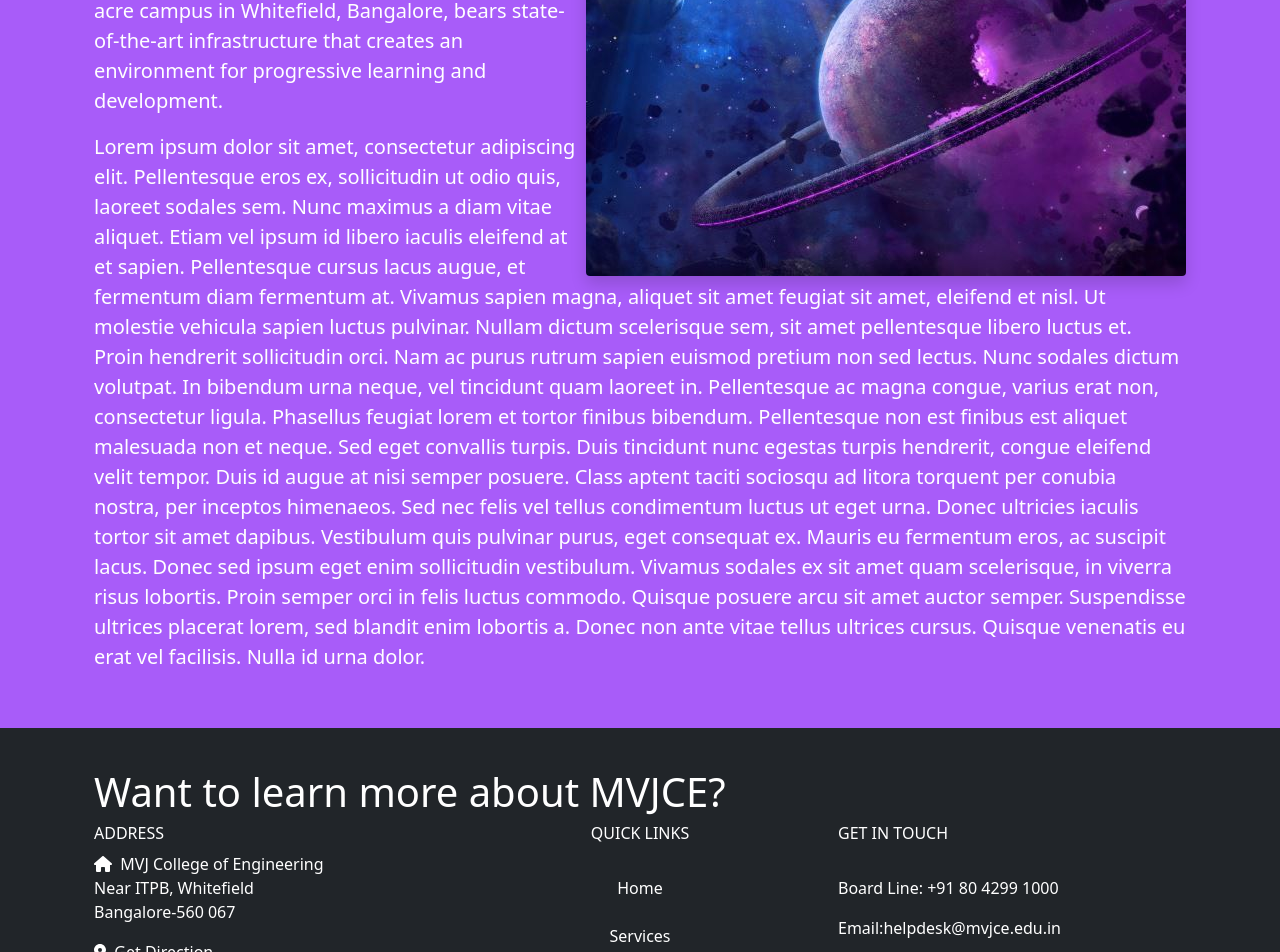
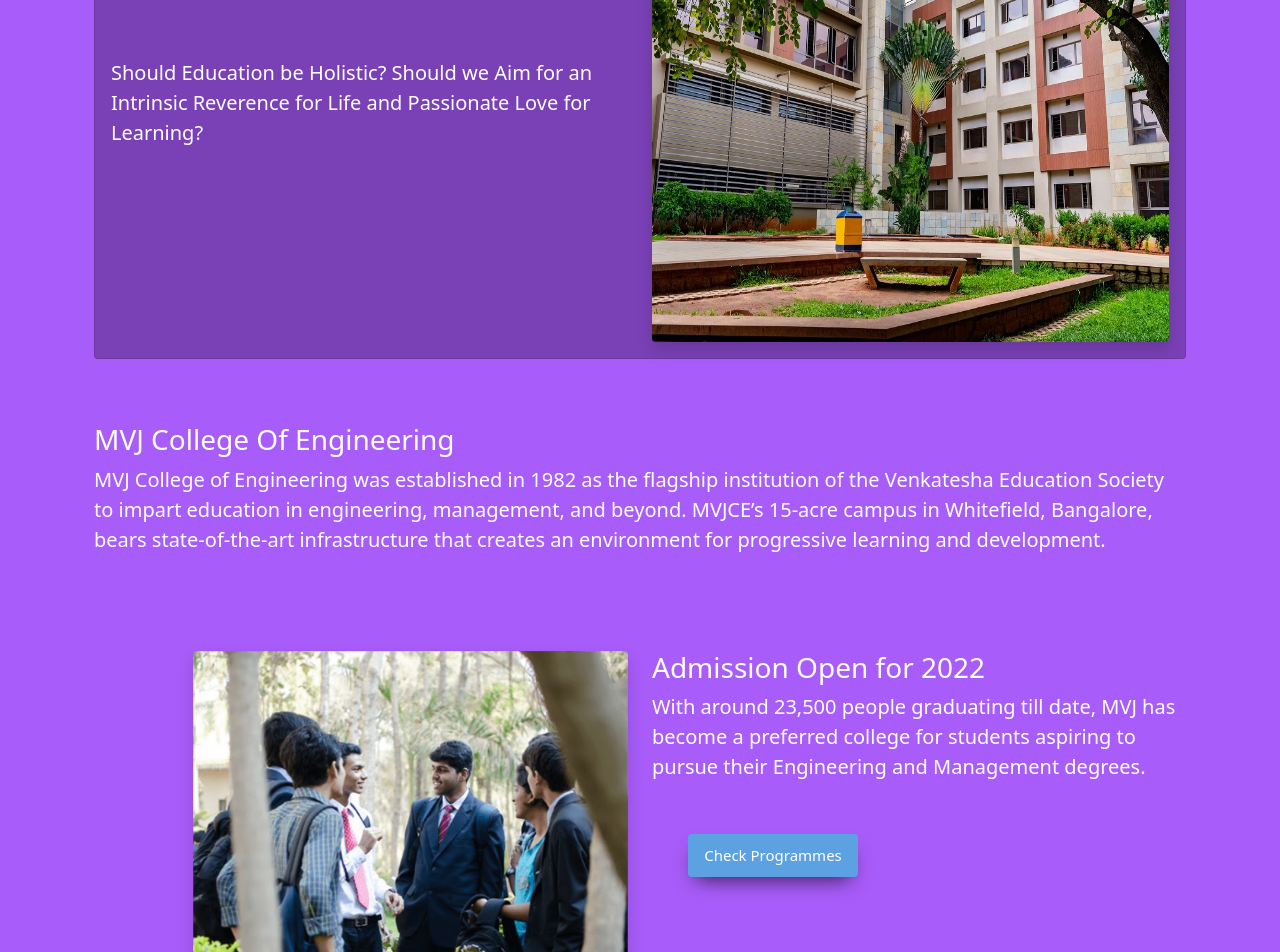
Before and after one commit to SrivathsaKunikullaya/React-Major-Project, a React (Create React App) app: page /About in a window 1280 px wide. Shown: the part 380-1332 px from the top of the page. Built offline with nearby package versions, Linux system fonts and the light colour scheme; the HTML template or start-up script is replaced by a standard one.

Commit message:
fifth coomit

```diff
--- a/src/App.css
+++ b/src/App.css
@@ -8,7 +8,20 @@
 }
 .main-heading {
   color: #fff;
+  animation: pop-in .8s cubic-bezier(0, 0.9, 0.3, 1.2) forwards;
+  opacity: 0;
 }
+@keyframes pop-in {
+  0% {
+    opacity: 0;
+    transform: translateY(-4rem) scale(.8);
+  }
+  100% {
+    opacity: 1;
+    transform: none;
+  }
+}
+
 .home-p{
   color: #fff;
   font-size: 20px;
@@ -65,7 +78,7 @@
   content: '»';
   position: absolute;
   opacity: 0;
-  top: 14px;
+  top: 10px;
   right: -20px;
   transition: 0.5s;
 }
@@ -79,6 +92,46 @@
   opacity: 1;
   right: 10px;
 }
+.btn-cp {
+  border-radius: 4px;
+  background-color: #5ca1e1;
+  border: none;
+  color: #fff;
+  text-align: center;
+  font-size: 15px;
+  padding: 10px;
+  width: 170px;
+  transition: all 0.5s;
+  cursor: pointer;
+  margin: 36px;
+  box-shadow: 0 10px 20px -8px rgba(0, 0, 0,.7);
+}
+
+.btn-cp{
+  cursor: pointer;
+  display: inline-block;
+  position: relative;
+  transition: 0.5s;
+}
+
+.btn-cp:after {
+  content: '»';
+  position: absolute;
+  opacity: 0;
+  top: 10px;
+  right: -20px;
+  transition: 0.5s;
+}
+
+.btn-cp:hover{
+  padding-right: 24px;
+  padding-left:8px;
+}
+
+.btn-cp:hover:after {
+  opacity: 1;
+  right: 10px;
+}
 
 a{
   text-decoration: none;
@@ -87,3 +140,11 @@
 {
   color: #fff;
 }
+.cd{
+  background:#7A41B7;
+
+}
+.about-card{
+  display:flex;
+  align-items: center;
+}
--- a/src/App.js
+++ b/src/App.js
@@ -12,7 +12,7 @@
 function App() {
   return (
     <div>
-      <Router>
+      <Router >
         <div className="App">
           <>
             <Navbar bg="dark" variant="dark" sticky="top" expand="sm" collapseOnSelect className="border-shadow">
--- a/src/components/About.js
+++ b/src/components/About.js
@@ -1,7 +1,10 @@
 import React from "react";
 import "../App.css";
-import img1 from "../images/img9.jpg"
-import Footer from "./Footer"
+import GoToTop from '../inc/GoToTop'
+import img1 from "../images/img1.jpg"
+import img2 from "../images/img2.png"
+import Footer from "../inc/Footer"
+import { Link } from "react-router-dom"
 const About = () => {
     return (
         <div>
@@ -9,7 +12,29 @@
                 <div className="container">
                     <div className="row">
                         <div className="col-md-4 my-auto">
-                            <h3 className="main-heading">About Us</h3>
+                            <h1 className="main-heading">About MVJCE</h1>
+                        </div>
+                    </div>
+                </div>
+            </section>
+            <section className="py-4">
+                <div className="container">
+                    <div className="card mt-4 cd">
+                        <div className="card-body  cb">
+                            <div className="row">
+                                <div className="col-md-6 about-card order-md-1">
+
+                                    <p className="home-p ">
+                                        Should Education be Holistic? Should we Aim for
+                                        an Intrinsic Reverence for Life and Passionate Love for Learning?
+                                    </p>
+
+                                </div>
+                                <div className="col-md-6 order-md-2">
+
+                                    <img src={img1} class="rounded float-end shadow img-fluid " style={{ height: 463 }} alt="..." />
+                                </div>
+                            </div>
                         </div>
                     </div>
                 </div>
@@ -17,8 +42,7 @@
             <section className="section">
                 <div className="container">
 
-                    <h4 className="main-heading">Srivathsa Kunikullaya H</h4>
-                    <img src={img1} class="rounded float-end shadow " alt="..." />
+                    <h3 className="main-heading">MVJ College Of Engineering</h3>
                     <p className="home-p">
                         MVJ College of Engineering was established in 1982
                         as the flagship institution of the Venkatesha Education
@@ -26,41 +50,28 @@
                         and beyond. MVJCE’s 15-acre campus in Whitefield,
                         Bangalore, bears state-of-the-art infrastructure that
                         creates an environment for progressive learning and development.</p>
-                    <p className="home-p">
-                        Lorem ipsum dolor sit amet, consectetur adipiscing elit.
-                        Pellentesque eros ex, sollicitudin ut odio quis, laoreet
-                        sodales sem. Nunc maximus a diam vitae aliquet. Etiam vel
-                        ipsum id libero iaculis eleifend at et sapien. Pellentesque
-                        cursus lacus augue, et fermentum diam fermentum at. Vivamus
-                        sapien magna, aliquet sit amet feugiat sit amet, eleifend
-                        et nisl. Ut molestie vehicula sapien luctus pulvinar.
-                        Nullam dictum scelerisque sem, sit amet pellentesque
-                        libero luctus et. Proin hendrerit sollicitudin orci.
-                        Nam ac purus rutrum sapien euismod pretium non sed
-                        lectus. Nunc sodales dictum volutpat. In bibendum
-                        urna neque, vel tincidunt quam laoreet in.
-                        Pellentesque ac magna congue, varius erat non,
-                        consectetur ligula. Phasellus feugiat lorem et tortor
-                        finibus bibendum. Pellentesque non est finibus est
-                        aliquet malesuada non et neque. Sed eget convallis turpis.
-                        Duis tincidunt nunc egestas turpis hendrerit, congue eleifend
-                        velit tempor. Duis id augue at nisi semper posuere. Class
-                        aptent taciti sociosqu ad litora torquent per conubia nostra,
-                        per inceptos himenaeos. Sed nec felis vel tellus condimentum
-                        luctus ut eget urna. Donec ultricies iaculis tortor sit amet
-                        dapibus. Vestibulum quis pulvinar purus, eget consequat ex.
-                        Mauris eu fermentum eros, ac suscipit lacus.
-                        Donec sed ipsum eget enim sollicitudin vestibulum.
-                        Vivamus sodales ex sit amet quam scelerisque,
-                        in viverra risus lobortis. Proin semper orci in felis
-                        luctus commodo. Quisque posuere arcu sit amet auctor semper.
-                        Suspendisse ultrices placerat lorem, sed blandit enim lobortis a.
-                        Donec non ante vitae tellus ultrices cursus. Quisque venenatis
-                        eu erat vel facilisis. Nulla id urna dolor.
-                    </p>
                 </div>
             </section >
+            <section className="section">
+                <div className="container">
+                    <div className="row">
+                        <div className="col-md-6 order-md-1">
+                            <img src={img2} class="rounded float-end shadow img-fluid " style={{ height: 435 }} alt="..." />
+                        </div>
+                        <div className="col-md-6 order-md-2">
+                            <h3 className="main-heading">Admission Open for 2022</h3>
+                            <p className="home-p">
+                                With around 23,500 people graduating till date, MVJ has become
+                                a preferred college for students aspiring to pursue their
+                                Engineering and Management degrees.
+                            </p>
+                            <Link to="/Programmes" className="btn-cp"><span>Check Programmes</span></Link>
+                        </div>
+                    </div>
+                </div>
+            </section>
             <Footer />
+            <GoToTop />
         </div>
     );
 };
--- a/src/components/Admission.js
+++ b/src/components/Admission.js
@@ -1,6 +1,7 @@
 import React from 'react'
 import { FontAwesomeIcon } from "@fortawesome/react-fontawesome"
-import Footer from "./Footer"
+import Footer from "../inc/Footer"
+import GoToTop from '../inc/GoToTop'
 const Admission = () => {
     return (
         <div>
@@ -85,6 +86,7 @@
                 </div>
             </section>
             <Footer />
+            <GoToTop />
         </div>
     )
 }
--- a/src/components/Contact.js
+++ b/src/components/Contact.js
@@ -1,7 +1,8 @@
 import React from 'react';
-import Footer from "./Footer"
+import Footer from "../inc/Footer"
 import Button from 'react-bootstrap/Button';
 import Form from 'react-bootstrap/Form';
+import GoToTop from '../inc/GoToTop'
 const Contact = () => {
     return (
         <div>
@@ -68,6 +69,7 @@
                 </div>
             </section>
             <Footer />
+            <GoToTop />
         </div>
     );
 };
--- a/src/components/Home.js
+++ b/src/components/Home.js
@@ -1,9 +1,10 @@
 import React from 'react';
 import "../App.css"
+import GoToTop from '../inc/GoToTop'
 import { Link } from "react-router-dom"
-import VMC from './VMC';
-import Slider from './Slider'
-import Footer from './Footer'
+import VMC from '../inc/VMC';
+import Slider from '../inc/Slider'
+import Footer from '../inc/Footer'
 const Home = () => {
     return (
         <div>
@@ -31,6 +32,7 @@
 
             <VMC />
             <Footer />
+            <GoToTop />
         </div>
     );
 };
--- a/src/components/Programmes.js
+++ b/src/components/Programmes.js
@@ -1,10 +1,10 @@
 import React from 'react';
 import "../App.css";
-
+import GoToTop from '../inc/GoToTop'
 import img10 from "../images/img10.jpg"
 import img11 from "../images/img11.jpg"
 import img12 from "../images/img12.jpg"
-import Footer from "./Footer"
+import Footer from "../inc/Footer"
 const Programmes = () => {
     return (
         <div>
@@ -102,6 +102,7 @@
 
             </section >
             <Footer />
+            <GoToTop />
         </div>
     );
 };
--- /dev/null
+++ b/src/inc/GoToTop.js
@@ -0,0 +1,14 @@
+import { useEffect } from "react";
+import { useLocation } from "react-router-dom";
+
+export default function GoToTop() {
+    const routePath = useLocation();
+    const onTop = () => {
+        window.scrollTo(0, 0);
+    }
+    useEffect(() => {
+        onTop()
+    }, [routePath]);
+
+    return null;
+}
```
Also changed, not shown: src/images/img1.jpg (added), src/images/img2.png (added), src/inc/Footer.js (renamed from src/components/Footer.js), src/inc/Slider.js (renamed from src/components/Slider.js), src/inc/VMC.js (renamed from src/components/VMC.js).
